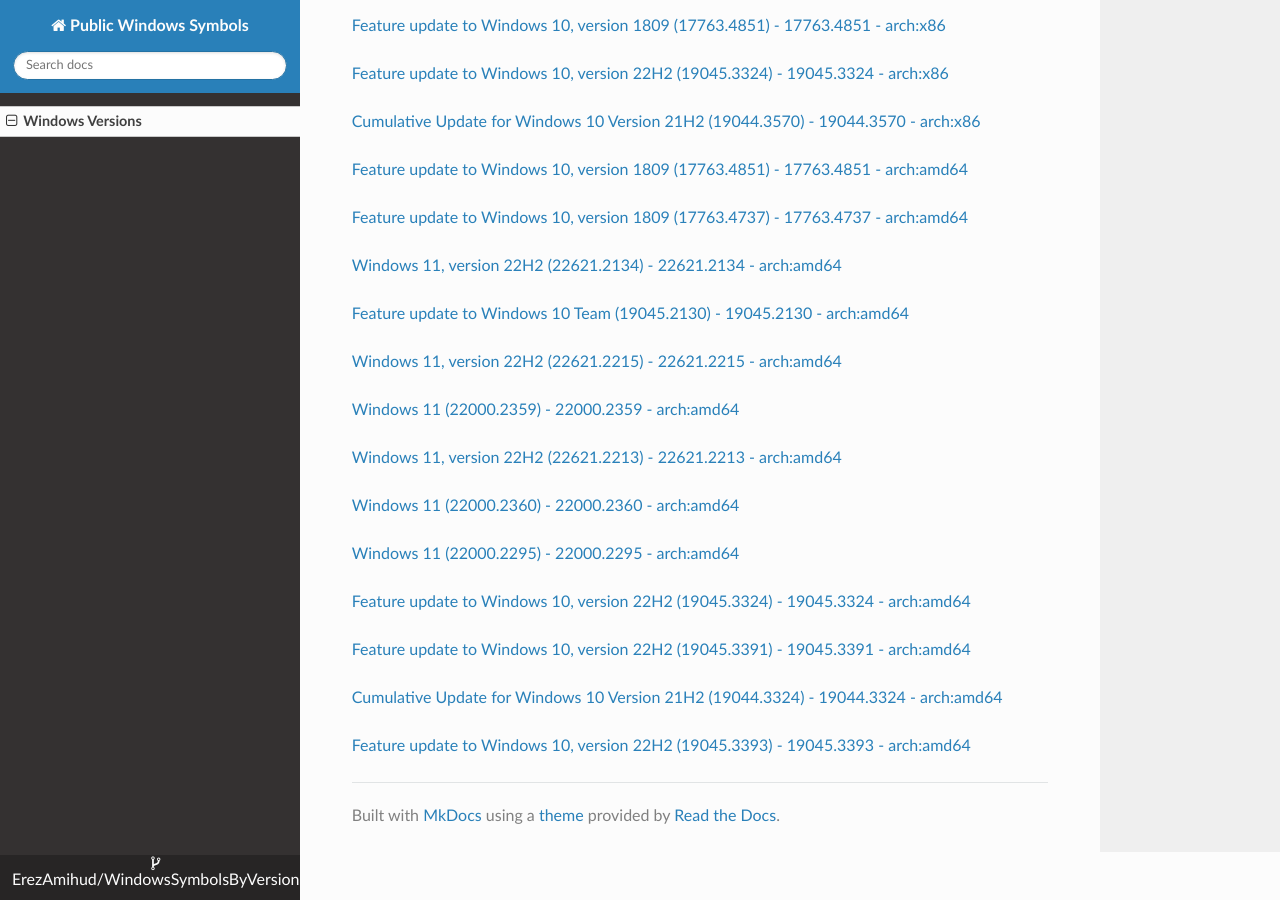
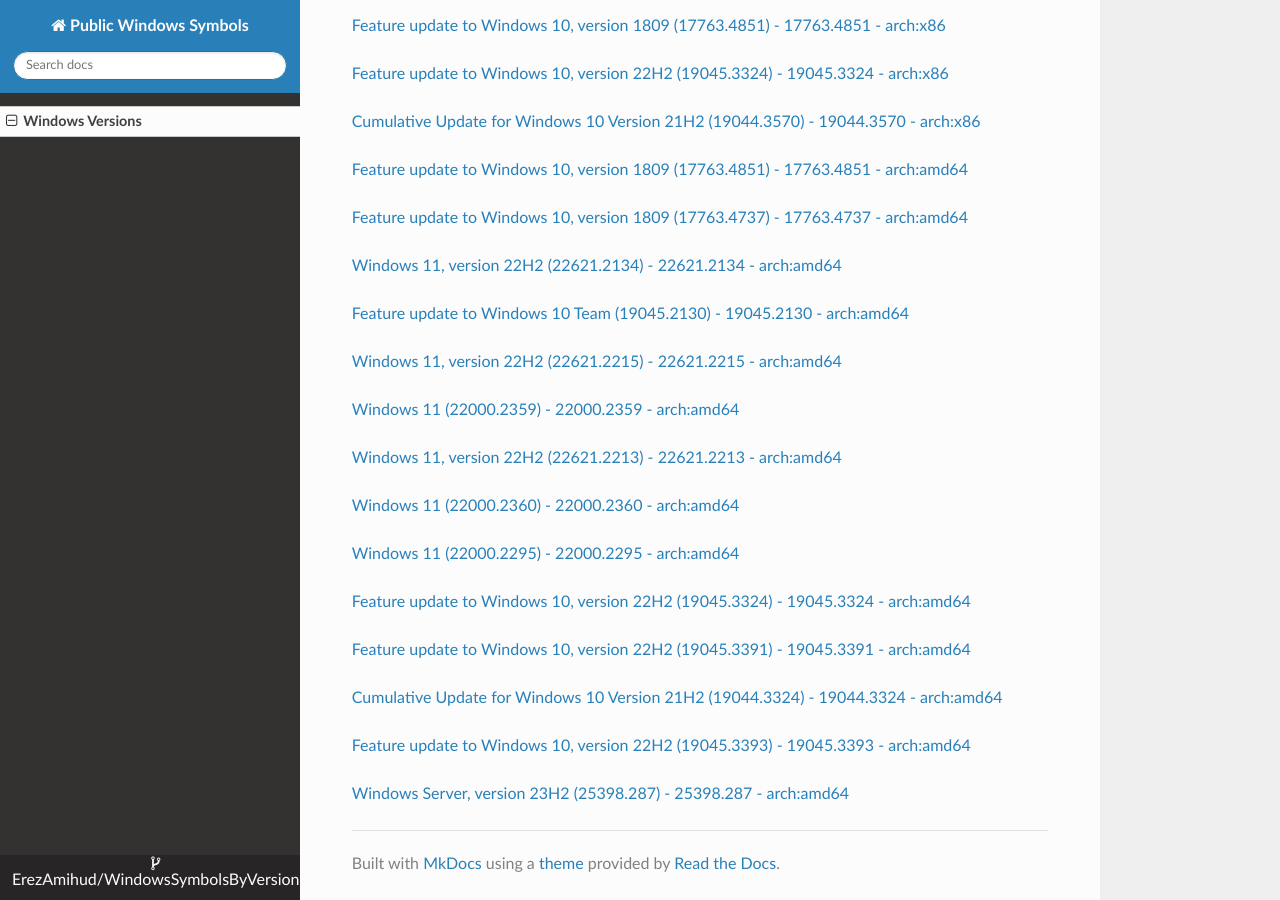
Before and after one commit to ErezAmihud/WindowsSymbolsByVersion, an MkDocs documentation site: the page built from docs/index.md, in a window 1280 px wide and 900 px high, scrolled down 26477 px. Built offline with MkDocs 1.6.1, drawn with Linux system fonts in a browser that asks for light colours; nearby versions of some CDN libraries.

Commit message:
Automated commit, add manifest for 2892fb44-abdf-478c-af7f-5afec04035c9

```diff
--- a/docs/index.md
+++ b/docs/index.md
@@ -1507,3 +1507,6 @@
 
 
 [Feature update to Windows 10, version 22H2 (19045.3393) - 19045.3393 - arch:amd64](https://github.com/ErezAmihud/WindowsSymbolsByVersion/blob/main/manifests/f482b9b9-1b34-45a6-bfb6-ef6be8f81829.manifest)
+
+
+[Windows Server, version 23H2 (25398.287) - 25398.287 - arch:amd64](https://github.com/ErezAmihud/WindowsSymbolsByVersion/blob/main/manifests/2892fb44-abdf-478c-af7f-5afec04035c9.manifest)
```
Also changed, not shown: process_builds.json (+1 -1 lines), 1 other file.
